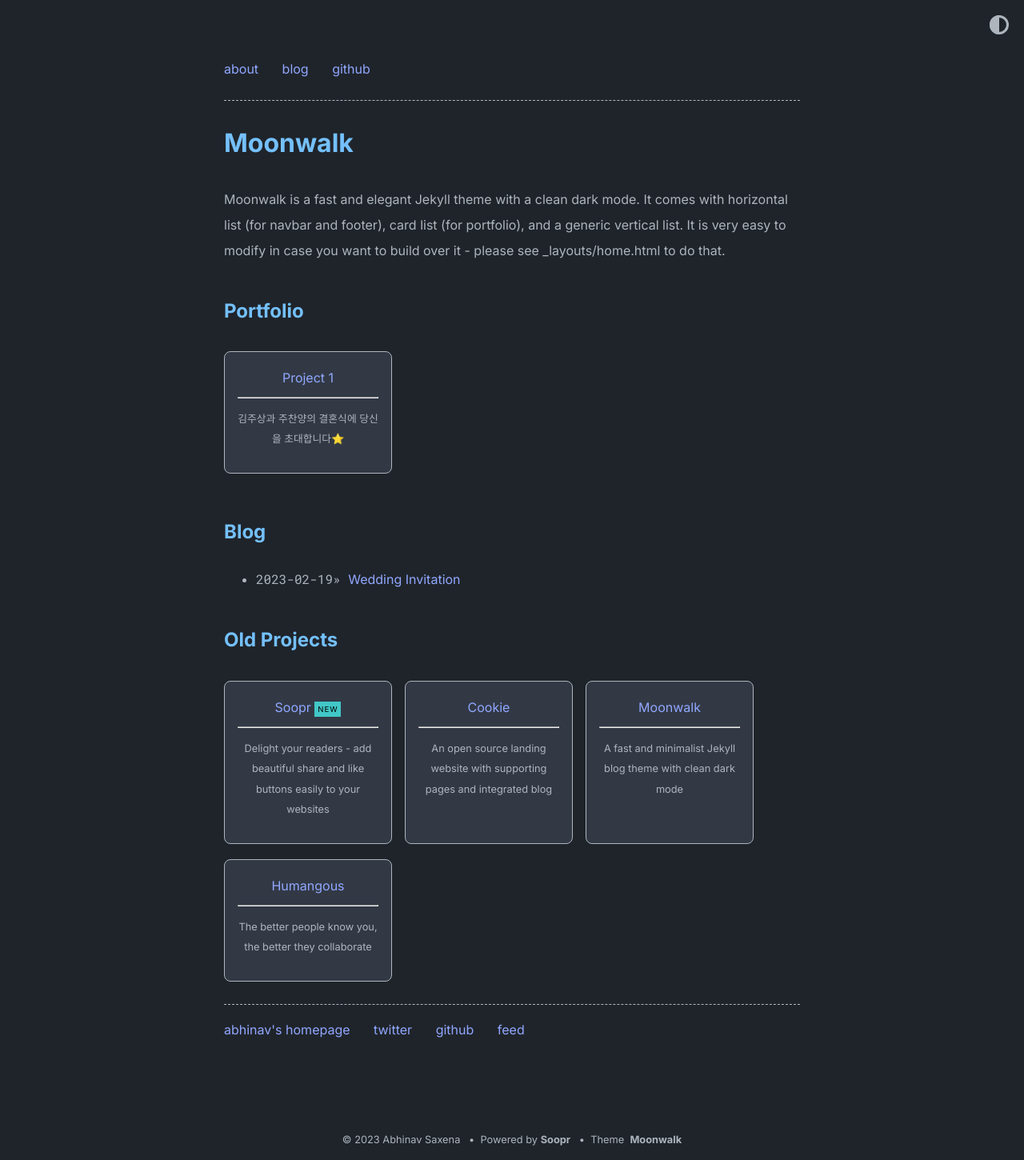
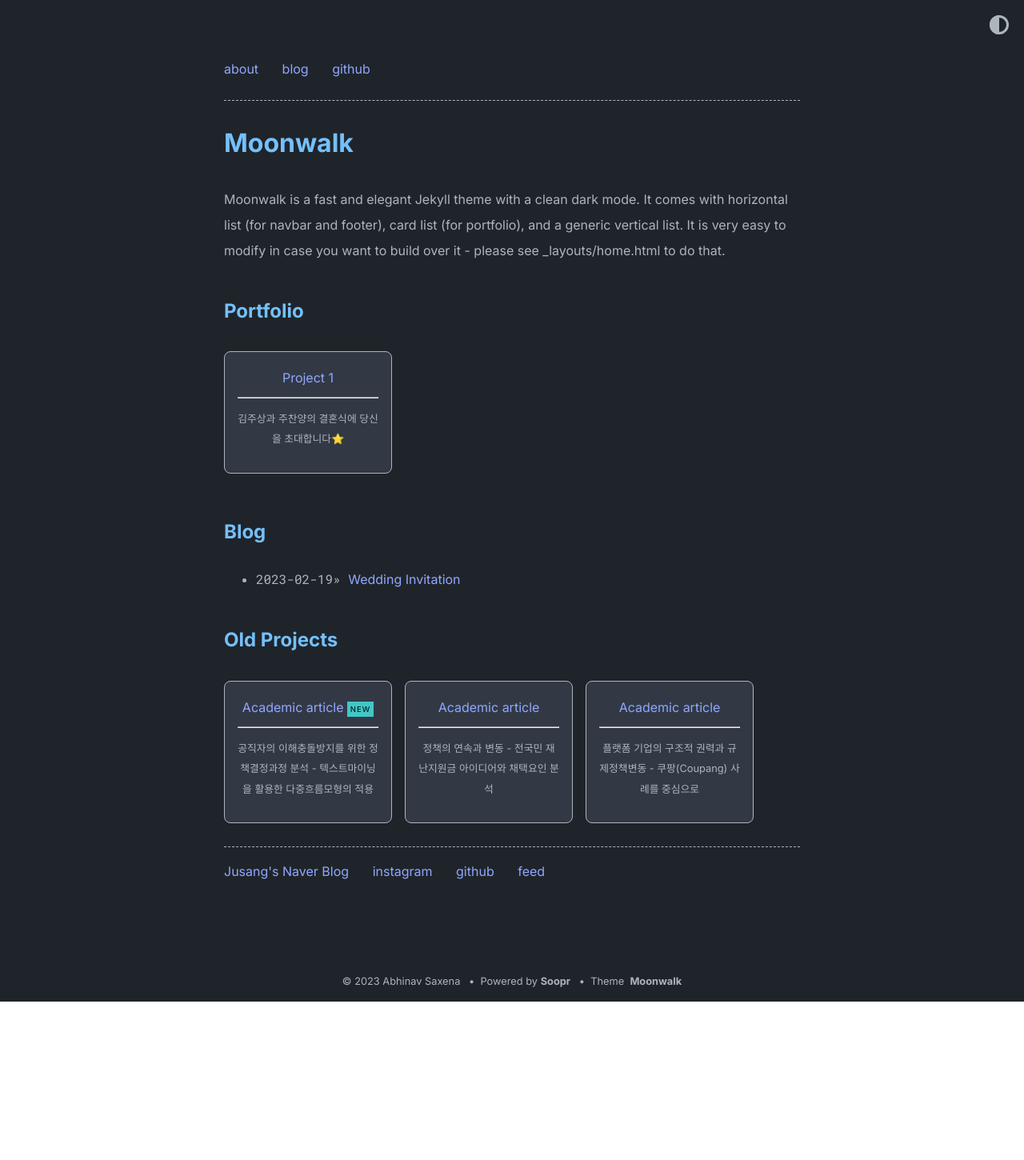
Before and after one commit to kjsang/kjsang.github.io, a Jekyll site: the page built from index.md, in a window 1280 px wide. Shown: the whole page at 80% size. Built offline with Jekyll 4.4.1, drawn with Linux system fonts in a browser that asks for light colours; after the commit the page ends 1252 px from its top, so only the background shows below that.

Commit message:
Update home.yml

```diff
--- a/_data/home.yml
+++ b/_data/home.yml
@@ -15,32 +15,28 @@ project_entries:
 
 
 old_project_entries:
-  - title: Soopr
-    url: https://www.soopr.co
-    desc: Delight your readers - add beautiful share and like buttons easily to your websites
+  - title: Academic article
+    url: https://www.kci.go.kr/kciportal/ci/sereArticleSearch/ciSereArtiView.kci?sereArticleSearchBean.artiId=ART002878165
+    desc: 공직자의 이해충돌방지를 위한 정책결정과정 분석 - 텍스트마이닝을 활용한 다중흐름모형의 적용
     highlight: NEW
 
-  - title: Cookie
-    url: https://github.com/abhinavs/cookie
-    desc: An open source landing website with supporting pages and integrated blog
+  - title: Academic article
+    url: https://www.kci.go.kr/kciportal/ci/sereArticleSearch/ciSereArtiView.kci?sereArticleSearchBean.artiId=ART002831212
+    desc: 정책의 연속과 변동 - 전국민 재난지원금 아이디어와 채택요인 분석
 
-  - title: Moonwalk
-    url: https://github.com/abhinavs/moonwalk
-    desc: A fast and minimalist Jekyll blog theme with clean dark mode
-
-  - title: Humangous
-    url: https://www.humangous.co
-    desc: The better people know you, the better they collaborate
+  - title: Academic article
+    url: https://www.kci.go.kr/kciportal/ci/sereArticleSearch/ciSereArtiView.kci?sereArticleSearchBean.artiId=ART002792547
+    desc: 플랫폼 기업의 구조적 권력과 규제정책변동 - 쿠팡(Coupang) 사례를 중심으로
 
 footer_entries:
-  - title: abhinav's homepage
-    url: https://www.abhinav.co
+  - title: Jusang's Naver Blog
+    url: https://blog.naver.com/public-policy
 
-  - title: twitter
-    url: https://twitter.com/abhinav
+  - title: instagram
+    url: https://instagram.com/jusangs
 
   - title: github
-    url: https://github.com/abhinavs
+    url: https://github.com/kjsang
 
   - title: feed
     url: feed.xml
```
